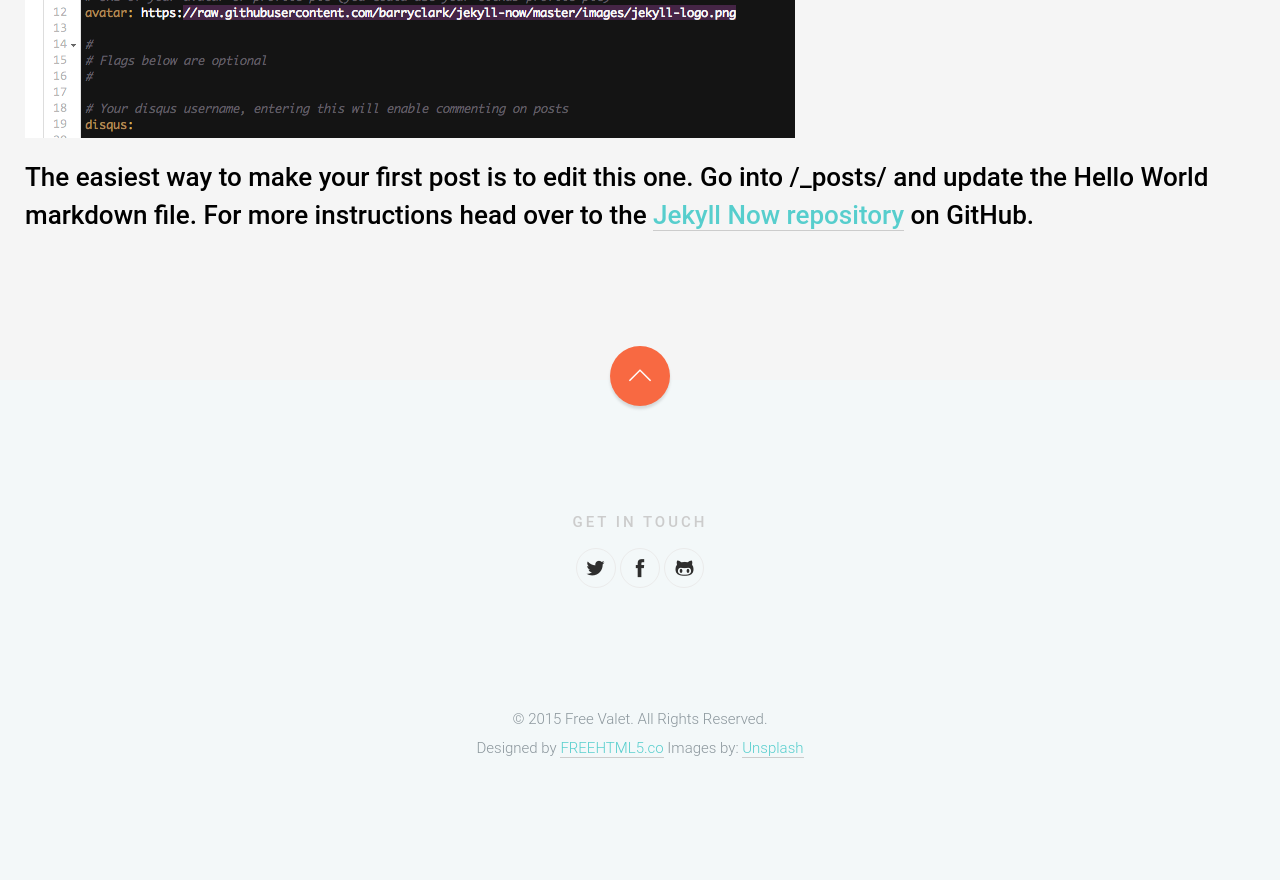
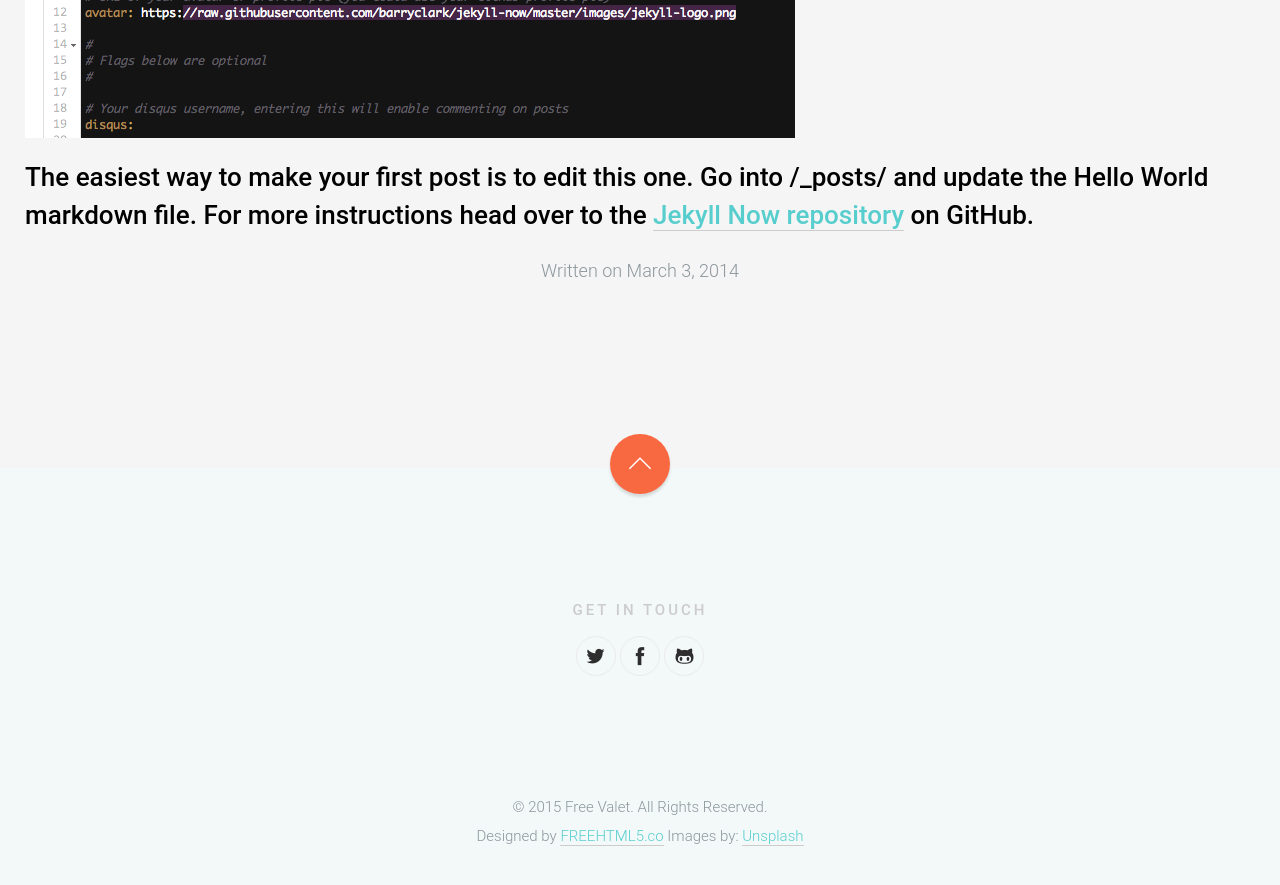
Before and after one commit to WakuwakuP/wakuwakup.github.io, a Jekyll site: the page built from _posts/2014-3-3-Hello-World.md, in a window 1280 px wide and 900 px high, scrolled down 1258 px. Shown: the top 885 px of the window. Built offline with Jekyll 4.4.1, drawn with Linux system fonts in a browser that asks for light colours; nearby versions of some CDN libraries; library files that are not in the unit come from our copies.

Commit message:
no message

```diff
--- a/_layouts/post.html
+++ b/_layouts/post.html
@@ -12,7 +12,10 @@ layout: default
         <div class="col-md-12 animate-box fadeInUp animated">
           <h2>{{ content }}</h2>
         </div>
+        <div class="col-md-12 heading text-center">
+          Written on {{ page.date | date: "%B %e, %Y" }}
         </div>
       </div>
     </div>
   </div>
+</div>
```
Lines whose indentation alone changed are shown as unchanged.
